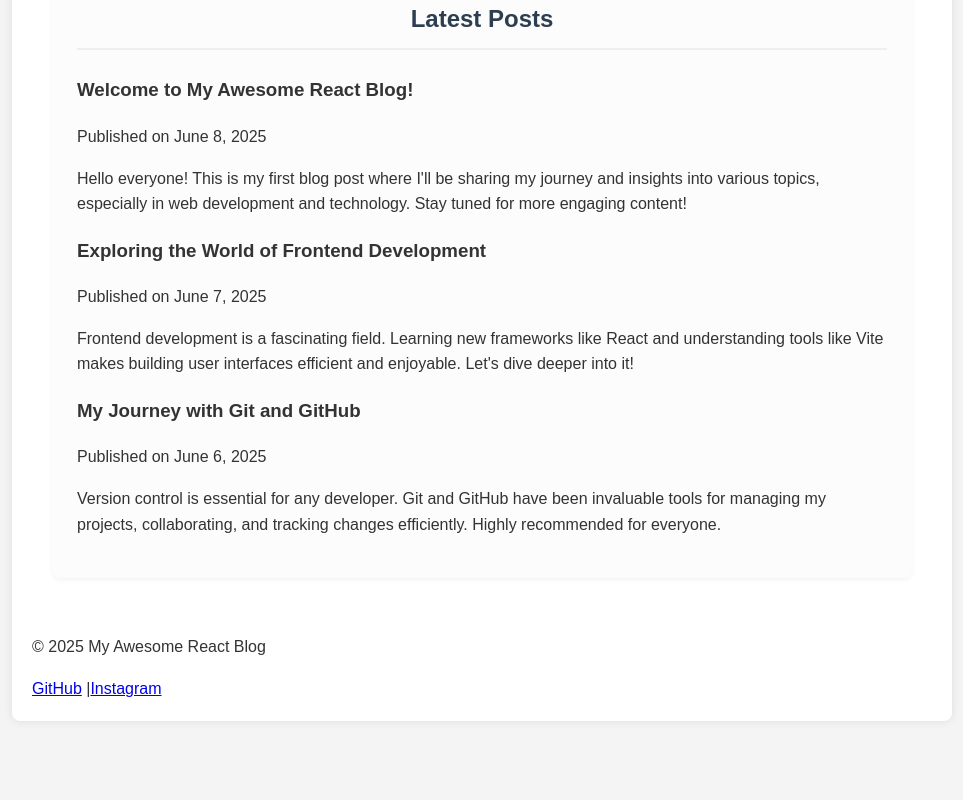
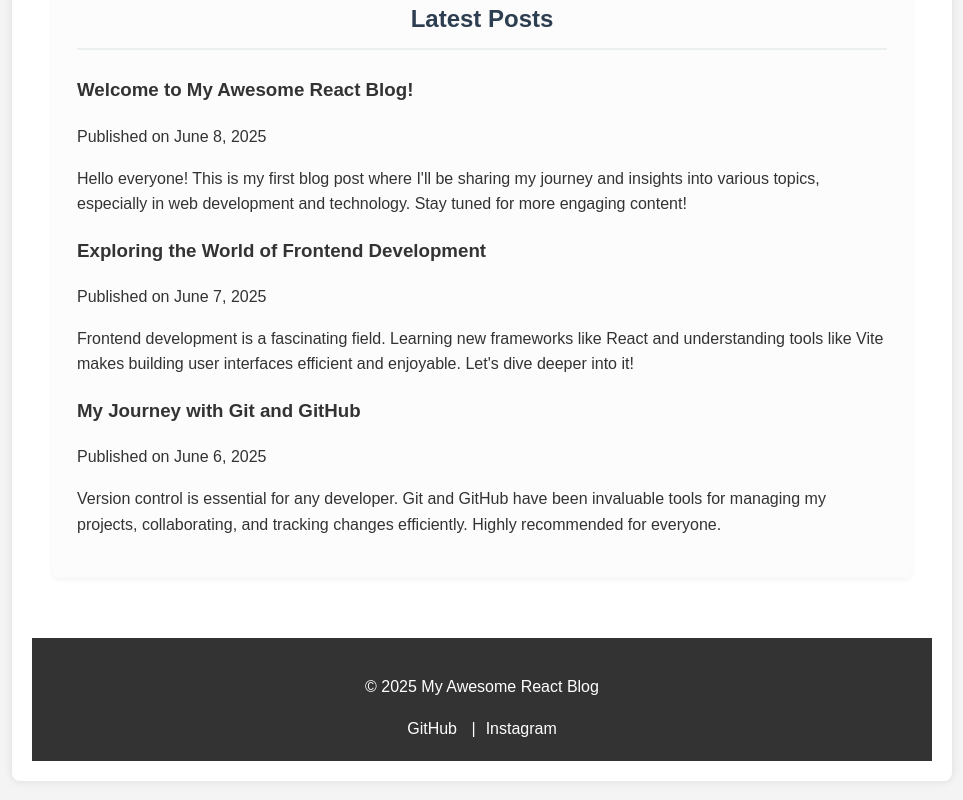
Before and after one commit to hruthik649/my-react-blog, a React (Vite) app: page / in a window 1280 px wide. Shown: the part 288-1088 px from the top of the page, without its empty margins (158-1121 px from the left). Before the commit the page ends 1029 px from the top, so only its background shows below. Built offline with nearby package versions, Linux system fonts and the light colour scheme.

Commit message:
Add CSS styling for social media links in footer

```diff
--- a/src/App.css
+++ b/src/App.css
@@ -310,3 +310,25 @@ section h2 {
 .not-found a:hover {
     background-color: #0056b3;
 }
+/* Basic Footer Styles */
+footer {
+  text-align: center;
+  padding: 20px;
+  background-color: #333;
+  color: white;
+  margin-top: 20px; /* Add some space above the footer */
+}
+
+.social-links {
+  margin-top: 10px; /* Add some space above the links within the footer */
+}
+
+.social-links a {
+  color: white;
+  text-decoration: none;
+  margin: 0 10px; /* Space out the links */
+}
+
+.social-links a:hover {
+  text-decoration: underline; /* Underline on hover for a nice effect */
+}
```
